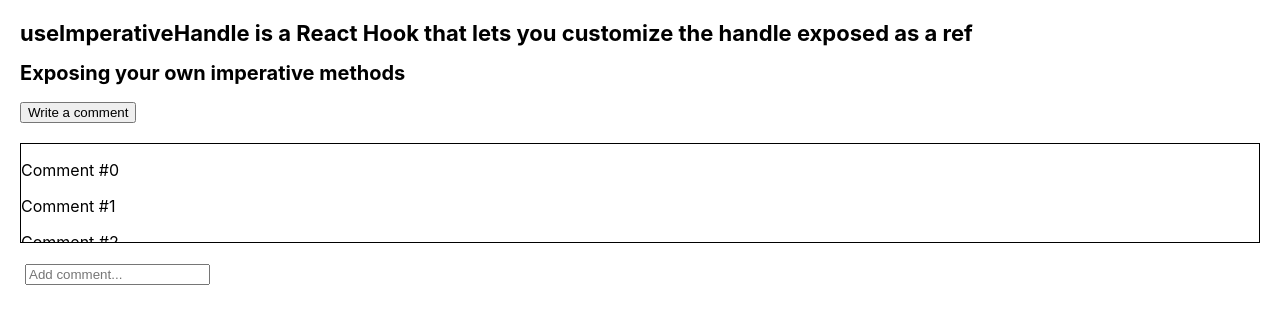
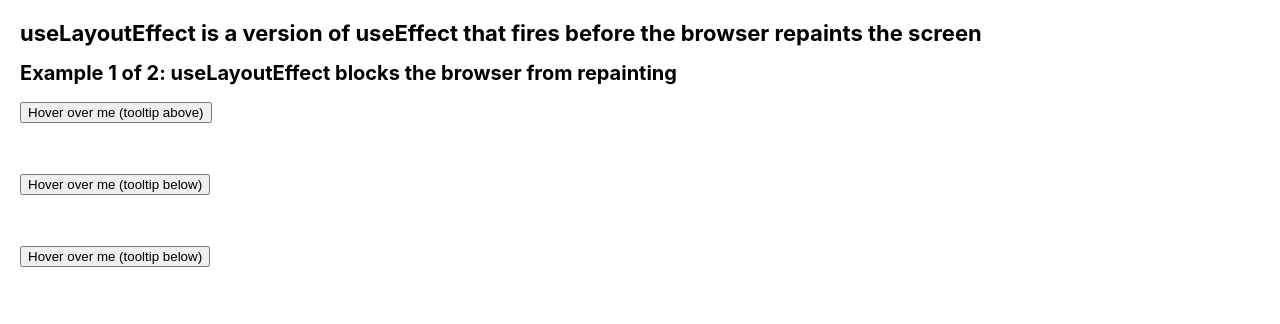
Before and after one commit to VladimirovMario/Sandbox, a React (Create React App) app in the folder 01. React documentation/03. API Reference/01. Hooks/: page / in a window 1280 px wide. Shown: the top 324 px of the page. Built offline with nearby package versions, Linux system fonts and the light colour scheme.

Commit message:
useLayoutEffect blocks the browser from repainting

```diff
--- a/01. React documentation/03. API Reference/01. Hooks/src/App.js
+++ b/01. React documentation/03. API Reference/01. Hooks/src/App.js
@@ -1,4 +1,5 @@
-import UseImperativeHandle from './components/UseImperativeHandle/UseImperativeHandle';
+import UseLayoutEffect from './components/UseLayoutEffect/UseLayoutEffect';
+// import UseImperativeHandle from './components/UseImperativeHandle/UseImperativeHandle';
 // import UseId from './components/UseId/UseId';
 // import UseEffect from './components/UseEffect/UseEffect';
 // import UseDeferredValue from './components/UseDeferredValue/UseDeferredValue';
@@ -9,7 +10,8 @@ import UseImperativeHandle from './components/UseImperativeHandle/UseImperativeH
 function App() {
   return (
     <>
-      <UseImperativeHandle />
+      <UseLayoutEffect />
+      {/* <UseImperativeHandle /> */}
       {/* <UseId /> */}
       {/* <UseEffect /> */}
       {/* <UseDeferredValue /> */}
--- /dev/null
+++ b/01. React documentation/03. API Reference/01. Hooks/src/components/UseLayoutEffect/UseLayoutEffect.js
@@ -0,0 +1,13 @@
+import UseLayoutEffectBlocksTheBrowser from './UseLayoutEffectBlocksTheBrowser/UseLayoutEffectBlocksTheBrowser';
+
+export default function UseLayoutEffect() {
+  return (
+    <>
+      <h1>
+        useLayoutEffect is a version of useEffect that fires before the browser
+        repaints the screen
+      </h1>
+      <UseLayoutEffectBlocksTheBrowser />
+    </>
+  );
+}
--- /dev/null
+++ b/01. React documentation/03. API Reference/01. Hooks/src/components/UseLayoutEffect/UseLayoutEffectBlocksTheBrowser/ButtonWithTooltip.js
@@ -0,0 +1,37 @@
+import { useRef } from 'react';
+import { useState } from 'react';
+import Tooltip from './Tooltip';
+
+export default function ButtonWithTooltip({ tooltipContent, children }) {
+  const [targetRect, setTargetRect] = useState(null);
+  const buttonRef = useRef(null);
+
+  function handlePointerEnter() {
+    const rect = buttonRef.current.getBoundingClientRect();
+    setTargetRect({
+      left: rect.left,
+      top: rect.top,
+      right: rect.right,
+      bottom: rect.bottom,
+    });
+  }
+
+  function handlePointerLeave() {
+    setTargetRect(null);
+  }
+
+  return (
+    <>
+      <button
+        ref={buttonRef}
+        onPointerEnter={handlePointerEnter}
+        onPointerLeave={handlePointerLeave}
+      >
+        {children}
+      </button>
+      {targetRect !== null && (
+        <Tooltip targetRect={targetRect}>{tooltipContent}</Tooltip>
+      )}
+    </>
+  );
+}
--- /dev/null
+++ b/01. React documentation/03. API Reference/01. Hooks/src/components/UseLayoutEffect/UseLayoutEffectBlocksTheBrowser/Tooltip.js
@@ -0,0 +1,35 @@
+import { useLayoutEffect, useRef, useState } from 'react';
+import { createPortal } from 'react-dom';
+import TooltipContainer from './TooltipContainer';
+
+export default function Tooltip({ children, targetRect }) {
+  const ref = useRef(null);
+  const [tooltipHeight, setTooltipHeight] = useState(0);
+
+  useLayoutEffect(() => {
+    const { height } = ref.current.getBoundingClientRect();
+    setTooltipHeight(height);
+
+    return () => {
+      setTooltipHeight(0);
+    };
+  }, []);
+
+  let tooltipX = 0;
+  let tooltipY = 0;
+  if (targetRect !== null) {
+    tooltipX = targetRect.left;
+    tooltipY = targetRect.top - tooltipHeight;
+    if (tooltipY < 0) {
+      // It doesn't fit above, so place below.
+      tooltipY = targetRect.bottom;
+    }
+  }
+
+  return createPortal(
+    <TooltipContainer x={tooltipX} y={tooltipY} contentRef={ref}>
+      {children}
+    </TooltipContainer>,
+    document.body
+  );
+}
--- /dev/null
+++ b/01. React documentation/03. API Reference/01. Hooks/src/components/UseLayoutEffect/UseLayoutEffectBlocksTheBrowser/TooltipContainer.js
@@ -0,0 +1,26 @@
+export default function TooltipContainer({ children, x, y, contentRef }) {
+  return (
+    <div
+      style={{
+        position: 'absolute',
+        pointerEvents: 'none',
+        left: 0,
+        top: 0,
+        transform: `translate3d(${x}px, ${y}px, 0)`,
+      }}
+    >
+      <div ref={contentRef} style={tooltipStyles()}>
+        {children}
+      </div>
+    </div>
+  );
+}
+
+function tooltipStyles() {
+  return {
+    color: 'white',
+    background: '#222',
+    borderRadius: '4px',
+    padding: '4px',
+  };
+}
--- /dev/null
+++ b/01. React documentation/03. API Reference/01. Hooks/src/components/UseLayoutEffect/UseLayoutEffectBlocksTheBrowser/UseLayoutEffectBlocksTheBrowser.js
@@ -0,0 +1,42 @@
+import ButtonWithTooltip from './ButtonWithTooltip';
+
+export default function UseLayoutEffectBlocksTheBrowser() {
+  return (
+    <>
+      <h2>
+        Example 1 of 2: useLayoutEffect blocks the browser from repainting
+      </h2>
+      <App />
+    </>
+  );
+}
+
+function App() {
+  return (
+    <div>
+      <ButtonWithTooltip
+        tooltipContent={
+          <div>
+            This tooltip does not fit above the button.
+            <br />
+            This is why it's displayed below instead!
+          </div>
+        }
+      >
+        Hover over me (tooltip above)
+      </ButtonWithTooltip>
+      <div style={{ height: 50 }} />
+      <ButtonWithTooltip
+        tooltipContent={<div>This tooltip fits above the button</div>}
+      >
+        Hover over me (tooltip below)
+      </ButtonWithTooltip>
+      <div style={{ height: 50 }} />
+      <ButtonWithTooltip
+        tooltipContent={<div>This tooltip fits above the button</div>}
+      >
+        Hover over me (tooltip below)
+      </ButtonWithTooltip>
+    </div>
+  );
+}
```
